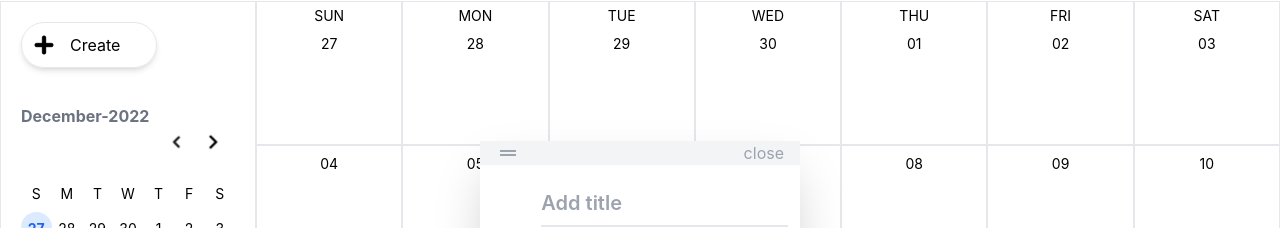
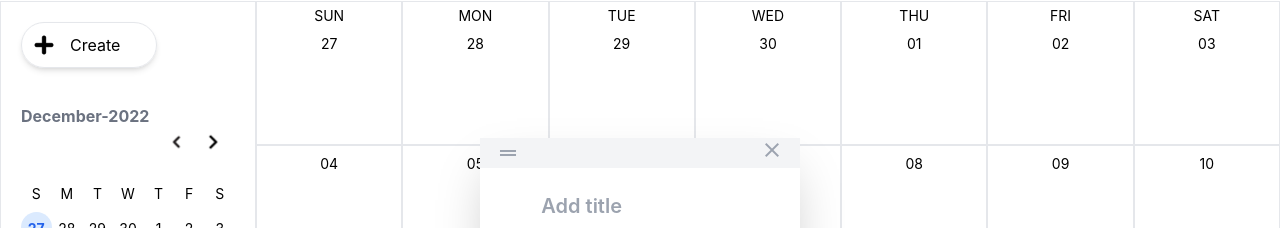
Before and after one commit to Nihilus888/Calendar-App, a React (Create React App) app: page / in a window 1280 px wide. Both pictures are taken after a click on the element 329 px from the left and 180 px from the top of the page. Shown: the part 77-305 px from the top of the page. Built offline with nearby package versions, Linux system fonts and the light colour scheme.

Commit message:
fixed update

```diff
--- a/src/components/EventModal.jsx
+++ b/src/components/EventModal.jsx
@@ -5,12 +5,18 @@ const labelsClasses = ["indigo", "gray", "green", "blue", "red", "purple"];
 export default function EventModal() {
   const { setShowEventModal, daySelected, dispatchCalEvent, selectedEvent } =
     useContext(GlobalContext);
+
   const [title, setTitle] = useState(selectedEvent ? selectedEvent.title : "");
-  const [description, setDescription] = useState(selectedEvent ? selectedEvent.description : "");
+
+  const [description, setDescription] = useState(
+    selectedEvent ? selectedEvent.description : ""
+  );
+
   const [selectedLabel, setSelectedLabel] = useState(
-    selectedEvent ? labelsClasses.find((lbl) => lbl === selectedEvent.label) :
-    labelsClasses[0]
-    );
+    selectedEvent
+      ? labelsClasses.find((lbl) => lbl === selectedEvent.label)
+      : labelsClasses[0]
+  );
 
   function handleSubmit(e) {
     e.preventDefault();
@@ -19,12 +25,11 @@ export default function EventModal() {
       description,
       label: selectedLabel,
       day: daySelected.valueOf(),
-      id: Date.now(),
+      id: selectedEvent ? selectedEvent.id : Date.now(),
     };
     if (selectedEvent) {
       dispatchCalEvent({ type: "update", payload: calendarEvent });
-    }
-    else {
+    } else {
       dispatchCalEvent({ type: "push", payload: calendarEvent });
     }
 
@@ -38,9 +43,27 @@ export default function EventModal() {
           <span className="material-icons-outlined text-gray-400">
             drag_handle
           </span>
-          <button onClick={() => setShowEventModal(false)}>
-            <span className="text-gray-400">close</span>
-          </button>
+          <div>
+            {selectedEvent && (
+              <span
+                onClick={() => {
+                  dispatchCalEvent({
+                    type: "delete",
+                    payload: selectedEvent,
+                  });
+                  setShowEventModal(false);
+                }}
+                className="material-icons-outlined text-gray-400 cursor-pointer"
+              >
+                delete
+              </span>
+            )}
+            <button onClick={() => setShowEventModal(false)}>
+              <span className="material-icons-outlined text-gray-400 cursor-pointer">
+                close
+              </span>
+            </button>
+          </div>
         </header>
         <div className="p-3">
           <div className="grid grid-cols-1/5 items-end gap-y-7">
```
